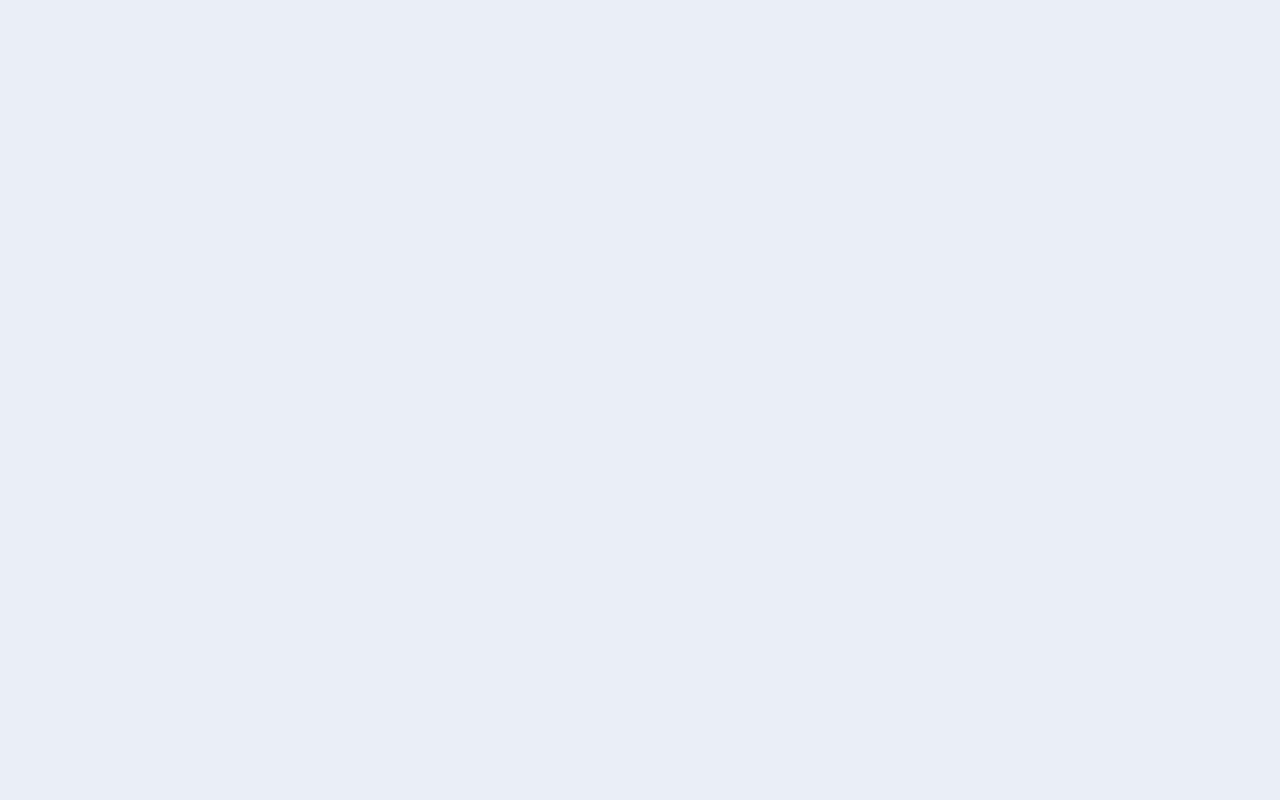
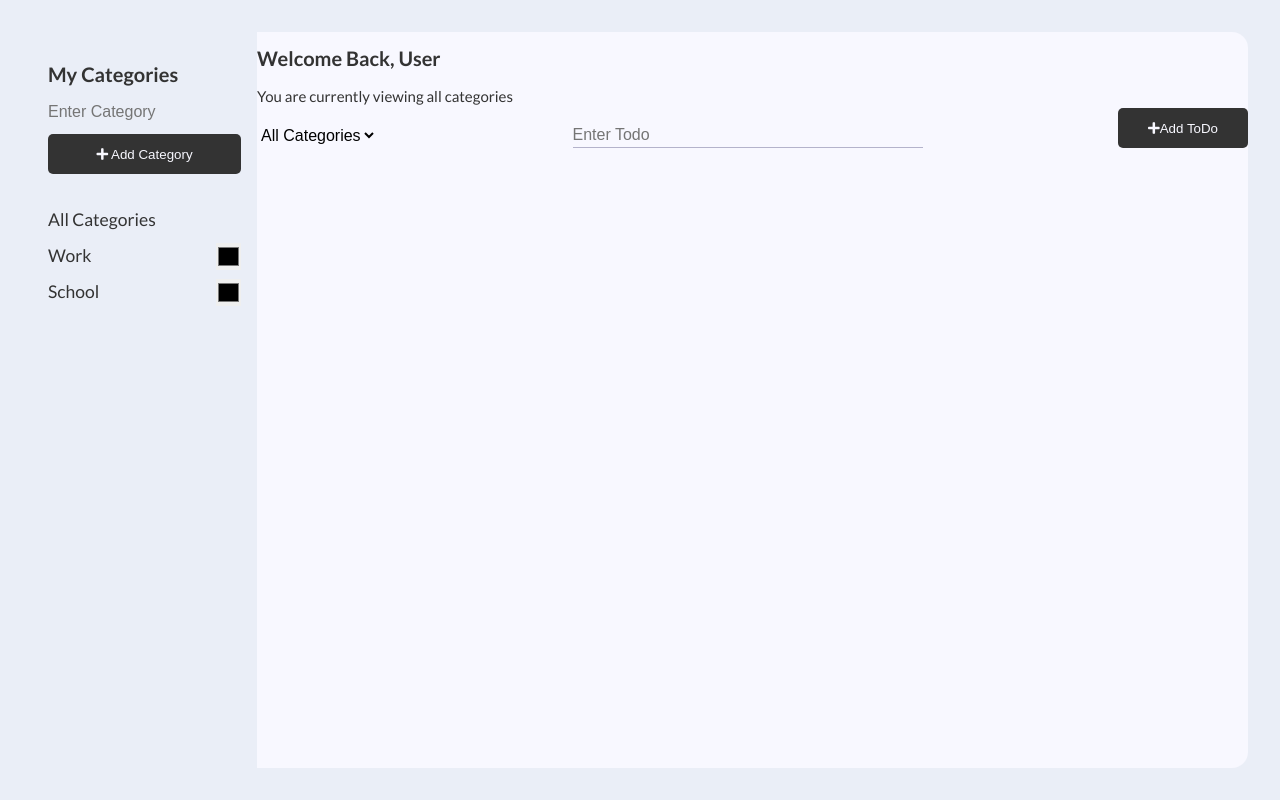
Before and after one commit to NDuggan-dev/ToDo, a plain HTML site: page ToDoWeb/index.html in a window 1280 px wide. Drawn offline with Linux system fonts and the light colour scheme.

Commit message:
sidebar added

```diff
--- a/ToDoWeb/css/main.css
+++ b/ToDoWeb/css/main.css
@@ -42,7 +42,7 @@ body {
     border: none;
 }
 .btn:hover {
-    transform: scale(0.98);
+    transform: scale(0.96);
 }
 .btn-primary {
     background-color: var(--primary-color);
@@ -80,7 +80,7 @@ body {
     background-color: transparent;
 }
 .sidebar-form input:focus {
-    outline: none;
+    outline: var(--primary-color);
 }
 .sidebar-form button {
     width: 100%;
@@ -93,7 +93,7 @@ body {
     display: inline-flex;
     align-items: center;
     width: 100%;
-    margin: 16px 0;
+    margin: 4px 0;
     cursor: pointer;
     font-size: 1.75rem;
 }
--- a/ToDoWeb/index.html
+++ b/ToDoWeb/index.html
@@ -13,6 +13,63 @@
     <title>ToDo</title>
 </head>
 <body>
+    <div class="app">
+        <aside class="sidebar">
+            <header class="header">
+                <h1 class="header-title">My Categories</h1>
+                <form class="sidebar-form" data-new-category-form>
+                    <div class="form-control">
+                        <input type="text" placeholder="Enter Category" data-new-category-input>
+                    </div>
+                    <button class="btn btn-primary">
+                        <i class="fa fa-plus" aria-hidden="true"></i>
+                        Add Category
+                    </button>
+                </form>
+            </header>
+            <ul class="sidebar-list" data-categories>
+                <li class="sidebar-item">All Categories</li>
+                <li class="sidebar-item">Work <input type="color" class="sidebar-color"></li>
+                <li class="sidebar-item">School <input type="color" class="sidebar-color"></li>
+            </ul>
+        </aside>
+        <main class="main">
+            <div>
+                <h1 class="header-title">Welcome Back, <strong>User</strong></h1>
+                <div class="currently-viewing" data-currently-viewing>You are currently viewing all categories</div>
+                </div>
+                <!-- Create todo form-->
+                <form class="create-todo-form" data-new-todo-form>
+                    <div class="form-control">
+                        <select data-new-todo-select required>
+                            <option value="">All Categories</option>
+                        </select>
+                        </div>
+                        <div class="form-control">
+                            <input type="text" data-new-todo-input placeholder="Enter Todo" required>
+                        </div>
+                        <button class="btn btn-primary">
+                            <i class="fa fa-plus" aria-hidden="true"></i>Add ToDo
+                        </button>
+                </form>
+                <!-- Edit todo form -->
+                <form class="edit-todo-form" data-edit-todo-form>
+                    <div class="form-control">
+                        <select data-edit-todo-select required>
+                            <option value="">All Categories</option>
+                        </select>
+                        </div>
+                        <div class="form-control">
+                            <input type="text" data-edit-todo-input placeholder="Enter Todo" required>
+                        </div>
+                        <button class="btn btn-primary">
+                            Save
+                        </button>
+                </form>
+            </div>
+
+        </main>
+    </div>
     <script src="./js/main.js"></script>
 </body>
 </html>
```
